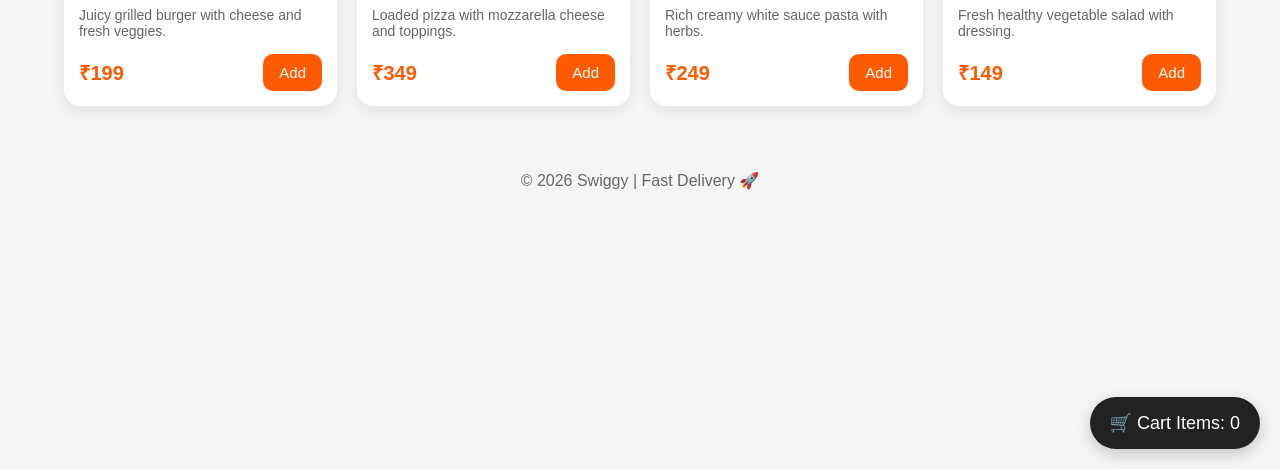
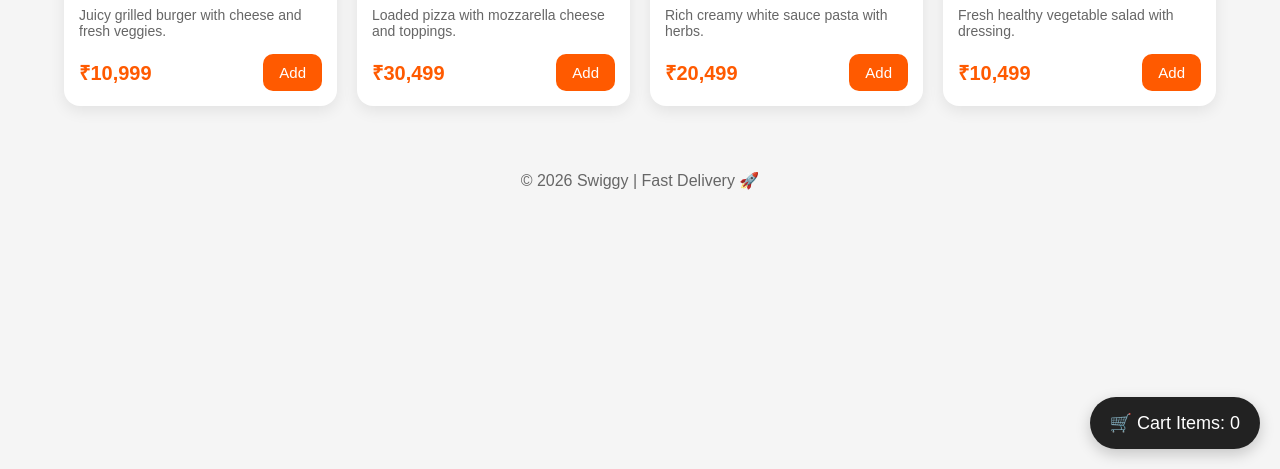
Before and after one commit to 711523bam049/Agentic-AI, a plain HTML site: page index.html in a window 1280 px wide. Shown: the part 331-800 px from the top of the page. Drawn offline with Linux system fonts and the light colour scheme.

Commit message:
Fix HTML structure and update food prices

```diff
--- a/index.html
+++ b/index.html
@@ -141,7 +141,7 @@
           </div>
 
           <div class="bottom">
-            <div class="price">₹199</div>
+            <div class="price">₹10,999</div>
             <button onclick="addToCart()">Add</button>
           </div>
         </div>
@@ -156,7 +156,7 @@
           </div>
 
           <div class="bottom">
-            <div class="price">₹349</div>
+            <div class="price">₹30,499</div>
             <button onclick="addToCart()">Add</button>
           </div>
         </div>
@@ -171,7 +171,7 @@
           </div>
 
           <div class="bottom">
-            <div class="price">₹249</div>
+            <div class="price">₹20,499</div>
             <button onclick="addToCart()">Add</button>
           </div>
         </div>
@@ -186,7 +186,7 @@
           </div>
 
           <div class="bottom">
-            <div class="price">₹149</div>
+            <div class="price">₹10,499</div>
             <button onclick="addToCart()">Add</button>
           </div>
         </div>
```
